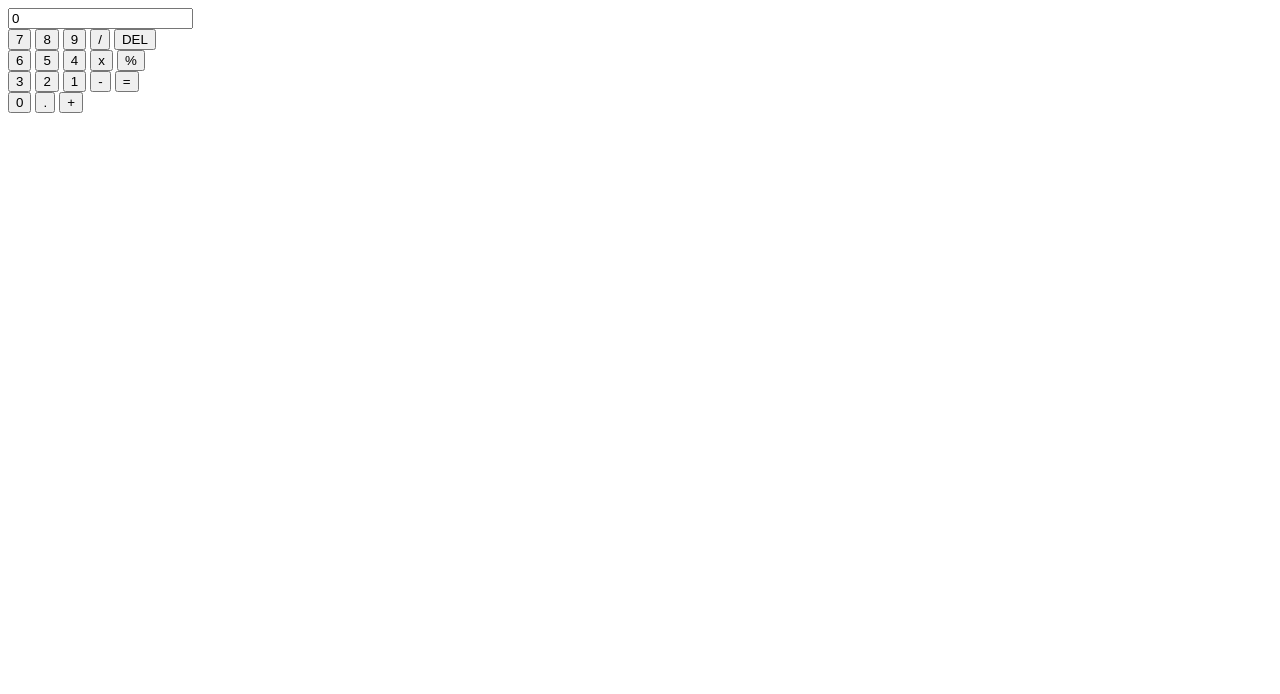
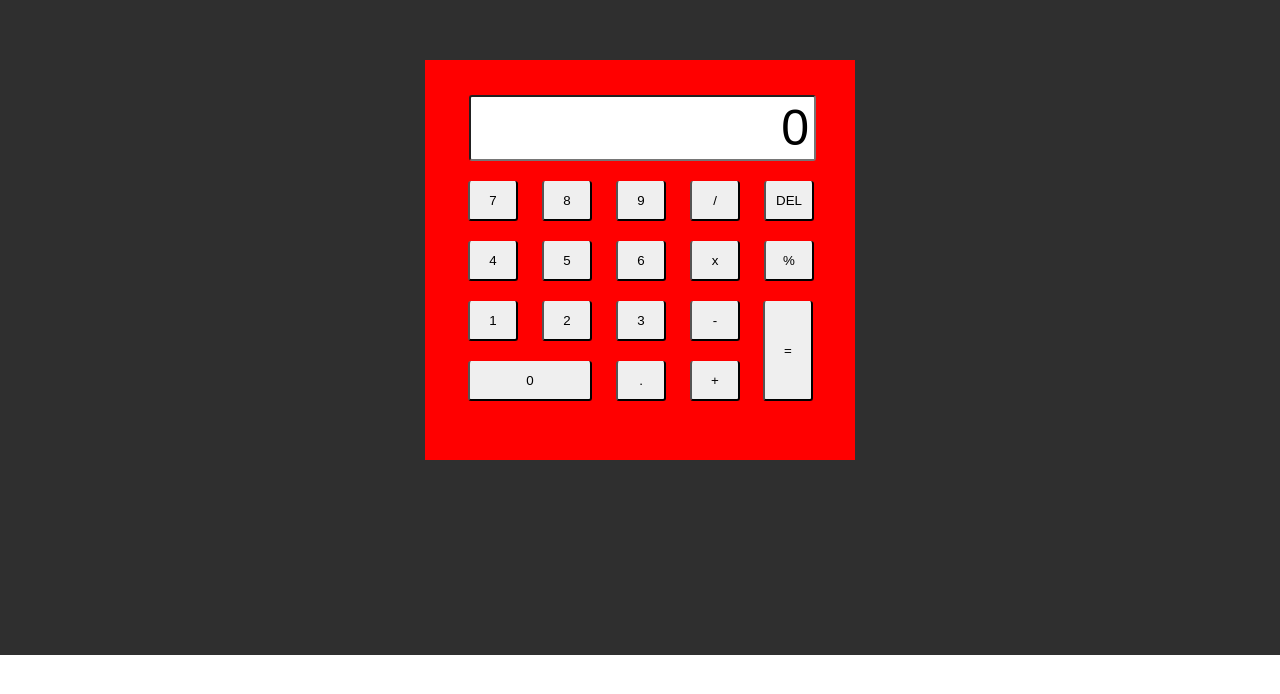
Before and after one commit to devIYKE/Calculator-APP-PROJECT, a plain HTML site: page index.html in a window 1280 px wide. Drawn offline with Linux system fonts and the light colour scheme.

Commit message:
designed the User Interface of the calculator

```diff
--- a/index.html
+++ b/index.html
@@ -18,15 +18,15 @@
          <button id="divide" value="/" onclick="numbers('/')">/</button>
          <button id="del" value="del" onclick="deleted(del)">DEL</button>
          <br>
+         <button id="4" value="4" onclick="numbers(4)">4</button>
+         <button id="5" value="5" onclick="numbers(5)">5</button>
          <button id="6" value="6" onclick="numbers(6)">6</button>
-         <button id="5" value="5" onclick="numbers(5)">5</button>
-         <button id="4" value="4" onclick="numbers(4)">4</button>
          <button id="multiply" value="*" onclick="numbers('*')">x</button>
          <button id="percent" value="%" onclick="numbers('%')">%</button>
          <br>
-         <button id="3" value="3" onclick="numbers(3)" >3</button>
+         <button id="1" value="1" onclick="numbers(1)" >1</button>
          <button id="2" value="2" onclick="numbers(2)">2</button>
-         <button id="1" value="1" onclick="numbers(1)">1</button>
+         <button id="3" value="3" onclick="numbers(3)">3</button>
          <button id="substrct" value="-" onclick="numbers('-')">-</button>
          <button id="equal" value="=" onclick="numbers('=')">=</button>
          <br>
@@ -34,7 +34,7 @@
          <button id="dot" value="." onclick="dots('.')">.</button>
          <button id="add" value="+" onclick="numbers('+')">+</button>
         </div>
-        <!-- <div><p>vita!</p></div> -->
+        <!-- <div><p>casio</p></div> -->
         </div>
 
        </div>
--- a/style.css
+++ b/style.css
@@ -0,0 +1,58 @@
+body{
+    margin:0px;
+    padding:0px;
+}
+#outer-wrapper{
+    width:100%;
+    height:595px;
+    background-color:#2f2f2f;
+    padding-top:60px;
+
+}
+#inner-wrapper{
+    margin:auto;
+    width:430px;
+    height:400px;
+    background-color: red;
+    }
+#screen{
+
+    width: 336px;
+    height: 60px;
+    margin: auto;
+    margin-left: 44px;
+    margin-top: 35px;
+    font-size: 50px;
+    text-align: right;
+    padding-right: 5px;
+    border-radius: 3px;
+}
+#button-show{
+    margin-left:23px;
+    padding: 20px;
+}
+#button-show button{
+    width:50px;
+    height: 40px;
+    margin-right: 20px;
+    margin-bottom: 20px;
+    border-top: 3px;
+    border-radius: 3px;
+
+}
+#button-show button#b0{
+    width:124px;
+}
+
+#button-show button#equal{
+    height: 100px;
+    float: right;
+    margin-right: 22px;
+}
+button:hover{
+    background-color: grey;
+    border:none;
+}
+button{
+    color: black;
+}
```
